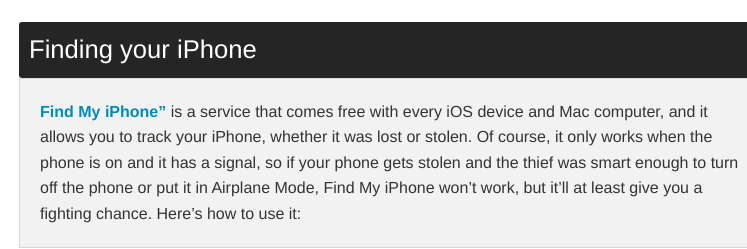
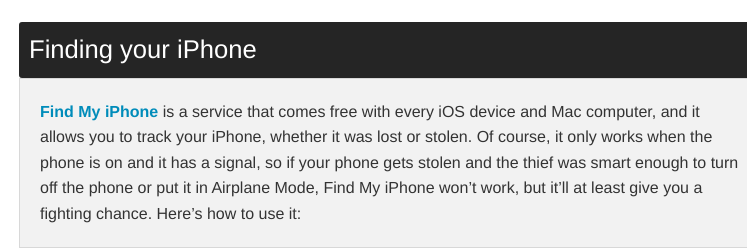
Before and after one commit to uWaterloo/lockitdown, a plain HTML site: page info/ios.html in a window 1280 px wide. Shown: the part 1360-1609 px from the top of the page, 371-1118 px from the left. Drawn offline with Linux system fonts and the light colour scheme.

Commit message:
Fixed " typo

```diff
--- a/info/ios.html
+++ b/info/ios.html
@@ -144,7 +144,7 @@
                                         <h1 class="page-title" id="password">Finding your iPhone</h1>
                                         <div class="large-12 columns panel" data-equalizer-watch>
                                             <p>
-                                                <strong><a href="www.apple.com/ca/icloud/find-my-iphone.html">Find My iPhone”</a></strong> is a service that comes free with every iOS device and Mac computer, and it allows you to track your iPhone, whether it was
+                                                <strong><a href="www.apple.com/ca/icloud/find-my-iphone.html">Find My iPhone</a></strong> is a service that comes free with every iOS device and Mac computer, and it allows you to track your iPhone, whether it was
                                                 lost or stolen. Of course, it only works when the phone is on and it has a signal, so if your phone gets stolen and the thief was smart enough
                                                 to turn off the phone or put it in Airplane Mode, Find My iPhone won’t work, but it’ll at least give you a fighting chance. Here’s how to use it:
                                             </p>
```
